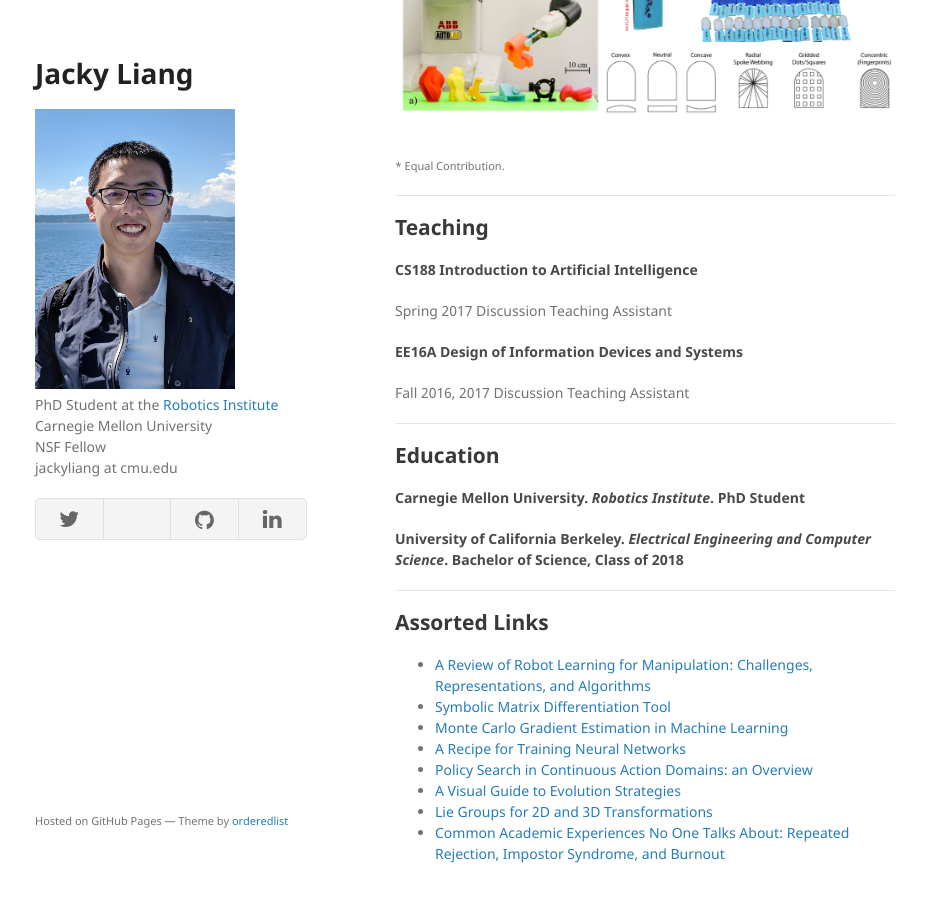
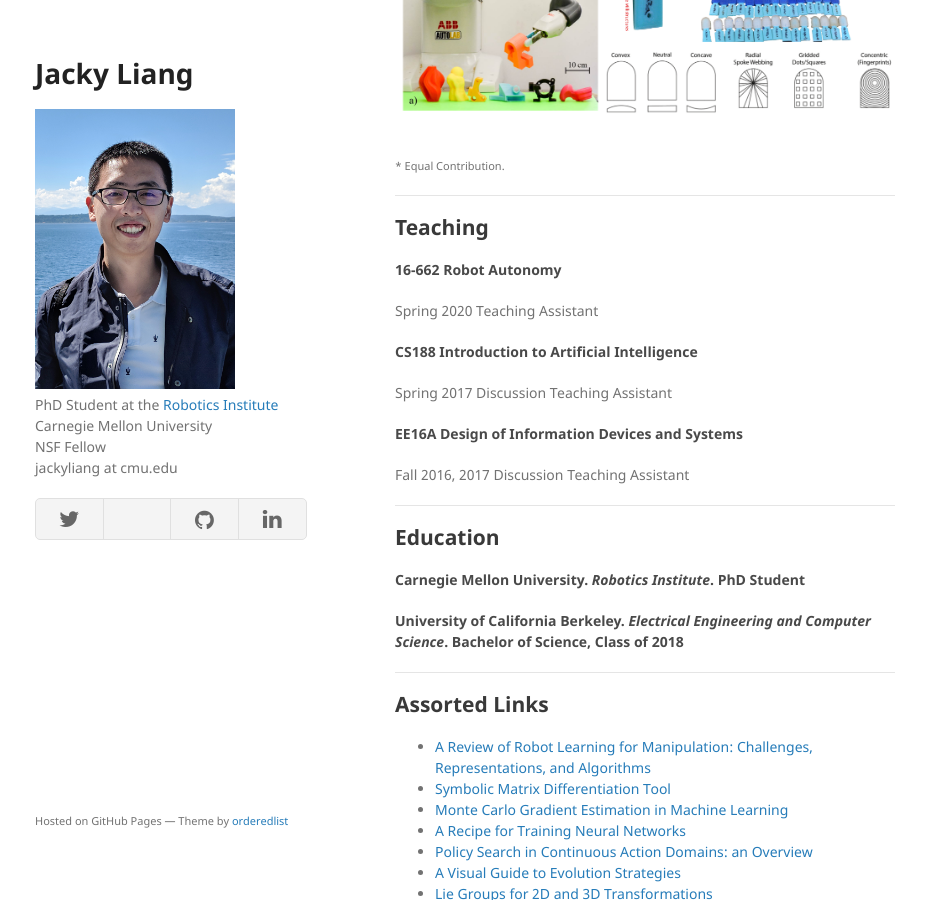
Before and after one commit to jacky-liang/jacky.io, a Jekyll site: the page built from index.md, in a window 1280 px wide and 900 px high, scrolled down 3788 px. Shown: the whole window, without its empty margins (175-1101 px from the left). Built offline with Jekyll 4.4.1, drawn with Linux system fonts in a browser that asks for light colours; a style sheet for code colours, icons or effects is not loaded; our own code applies the rules of GitHub Pages for plain Markdown files.

Commit message:
Update index.md

```diff
--- a/index.md
+++ b/index.md
@@ -100,6 +100,8 @@ Singapore, May 2017.
 
 ## Teaching
 
+#### 16-662 Robot Autonomy
+Spring 2020 Teaching Assistant
 #### CS188 Introduction to Artificial Intelligence
 Spring 2017 Discussion Teaching Assistant
 #### EE16A Design of Information Devices and Systems
```
